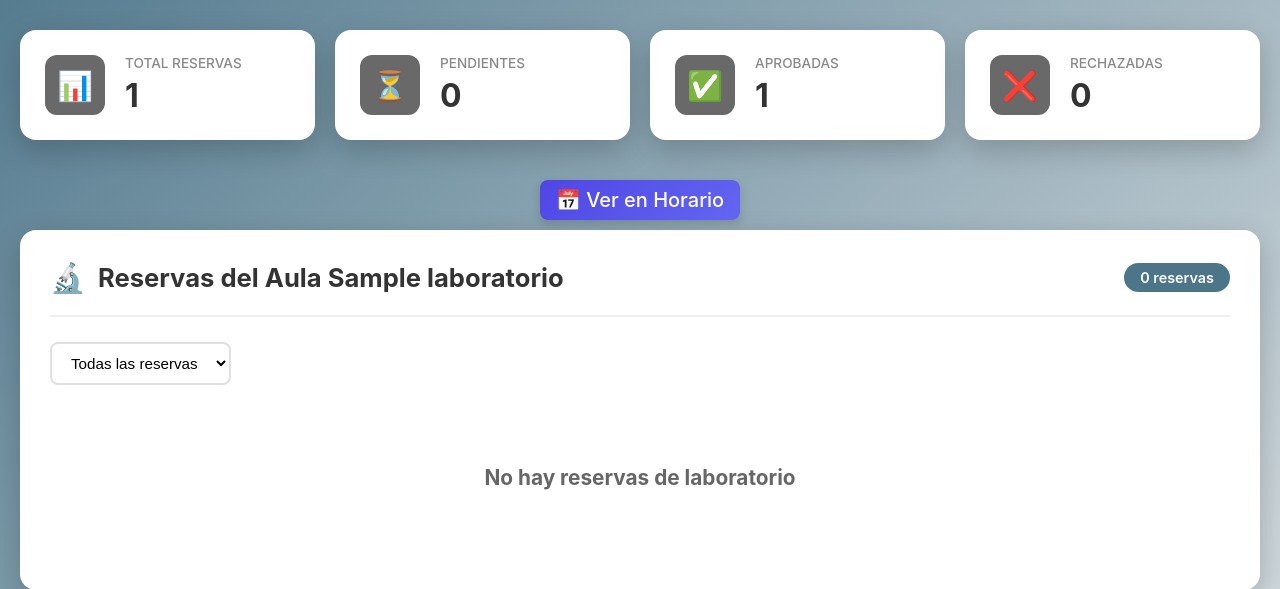
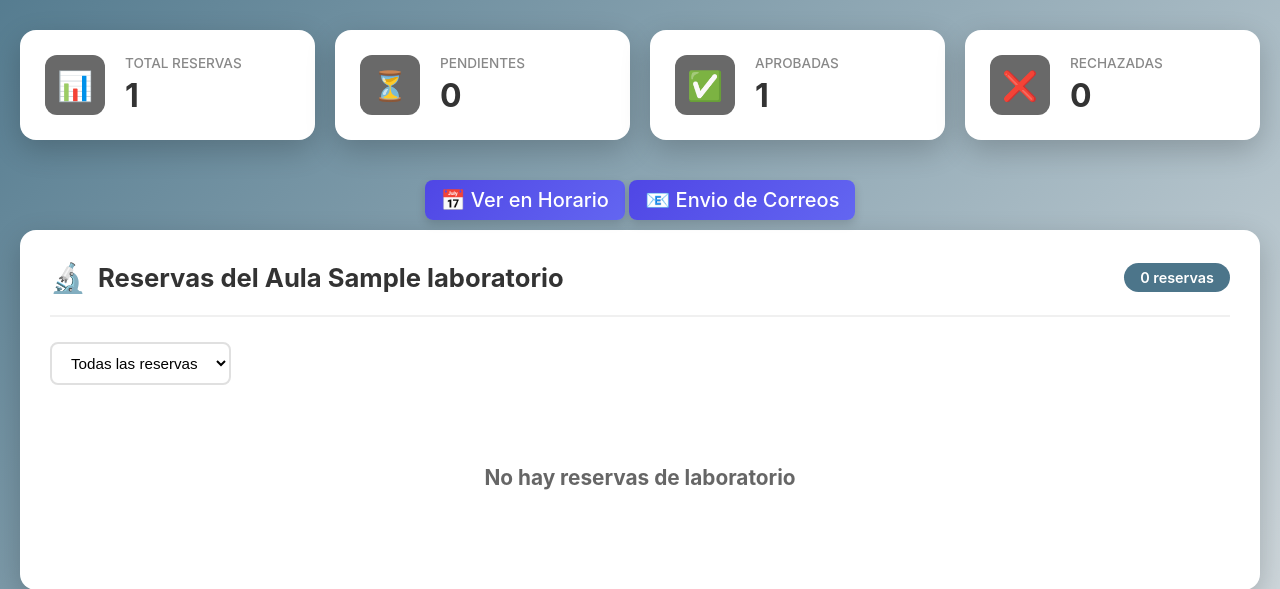
Before and after one commit to Edmartinez28/agendamiento-aulas, a Django app: page /gestion/reservas/1/ in a window 1280 px wide. Shown: the part 149-738 px from the top of the page. Run offline with Django 5.2, Linux system fonts and the light colour scheme; tables that the repository leaves empty hold one stand-in row (values such as "Sample post").

Commit message:
Corrección de colores de correos

```diff
--- a/gestion/templates/correos_pendientes_agrupados.html
+++ b/gestion/templates/correos_pendientes_agrupados.html
@@ -13,7 +13,7 @@
 
         body {
             font-family: -apple-system, BlinkMacSystemFont, 'Segoe UI', Roboto, Oxygen, Ubuntu, Cantarell, sans-serif;
-            background: linear-gradient(135deg, #667eea 0%, #764ba2 100%);
+            background: linear-gradient(135deg, #4C758A 0%, #F2F2F2 100%);
             min-height: 100vh;
             padding: 20px;
         }
@@ -86,7 +86,7 @@
         }
 
         .solicitante-header {
-            background: linear-gradient(135deg, #667eea 0%, #764ba2 100%);
+            background: #4C758A;
             color: white;
             padding: 25px 30px;
             display: flex;
@@ -239,7 +239,7 @@
         }
 
         .badge.lab-completo {
-            background: linear-gradient(135deg, #667eea 0%, #764ba2 100%);
+            background: #4C758A;
             color: white;
         }
 
--- a/gestion/templates/listadoreservas.html
+++ b/gestion/templates/listadoreservas.html
@@ -586,6 +586,7 @@
 
         <div style="align-items: center; text-align: center;">
             <a href="{% url 'gestion:obtenerhorario' laboratorio.id %}" class="btn-horario">📅 Ver en Horario</a>
+            <a href="{% url 'gestion:correos_pendientes_agrupados' %}" class="btn-horario">📧 Envio de Correos</a>
         </div>
 
         <!-- Sección: Reservas de Laboratorios -->
--- a/gestion/views.py
+++ b/gestion/views.py
@@ -8,7 +8,8 @@ from django.db.models import Count, Q
 from datetime import datetime, timedelta
 from django.utils import timezone
 
-
+import socket
+import smtplib
 from collections import defaultdict
 from django.contrib import messages
 from django.contrib.auth.decorators import login_required
@@ -95,21 +96,17 @@ def cambiar_estado_reserva(request, reserva_id):
 
 def obtenerhorario(request, id_lab):
     laboratorio = get_object_or_404(Laboratorio, id=id_lab)
-
-    # 📅 Obtener fecha base desde GET o usar hoy
-    week_str = request.GET.get("week")
+    week_str = request.GET.get("week") # Obtener fecha base desde GET o usar hoy
 
     if week_str:
         base_date = datetime.strptime(week_str, "%Y-%m-%d").date()
     else:
         base_date = timezone.localdate()
 
-    # 📅 Calcular lunes de esa semana
-    start_week = base_date - timedelta(days=base_date.weekday())
+    start_week = base_date - timedelta(days=base_date.weekday()) # Calcular lunes de esa semana
     end_week = start_week + timedelta(days=4)  # Viernes
 
-    # 🔎 Filtrar reservas solo de esa semana
-    reservas_qs = Reserva.objects.filter(
+    reservas_qs = Reserva.objects.filter( # Filtrar reservas solo de esa semana
         laboratorio=laboratorio,
         estacion__isnull=True,
         fecha__range=(start_week, end_week)
@@ -267,6 +264,24 @@ def correos_pendientes_agrupados(request):
 
             try:
                 email.send(fail_silently=False)
+
+            except (socket.timeout, TimeoutError) as e:
+                messages.error(request, f"Timeout conectando al servidor de correo: {e}")
+                return redirect("gestion:correos_pendientes_agrupados")
+
+            except (ConnectionError, OSError) as e:
+                # OSError cubre: Network is unreachable, Connection refused, etc.
+                messages.error(request, f"No hay conectividad con el servidor de correo (red/puerto bloqueado): {e}")
+                return redirect("gestion:correos_pendientes_agrupados")
+
+            except smtplib.SMTPAuthenticationError as e:
+                messages.error(request, f"Autenticación SMTP falló (usuario/clave): {e}")
+                return redirect("gestion:correos_pendientes_agrupados")
+
+            except smtplib.SMTPException as e:
+                messages.error(request, f"Error SMTP: {e}")
+                return redirect("gestion:correos_pendientes_agrupados")
+
             except Exception as e:
                 messages.error(request, f"No se pudo enviar el correo: {e}")
                 return redirect("gestion:correos_pendientes_agrupados")
```
